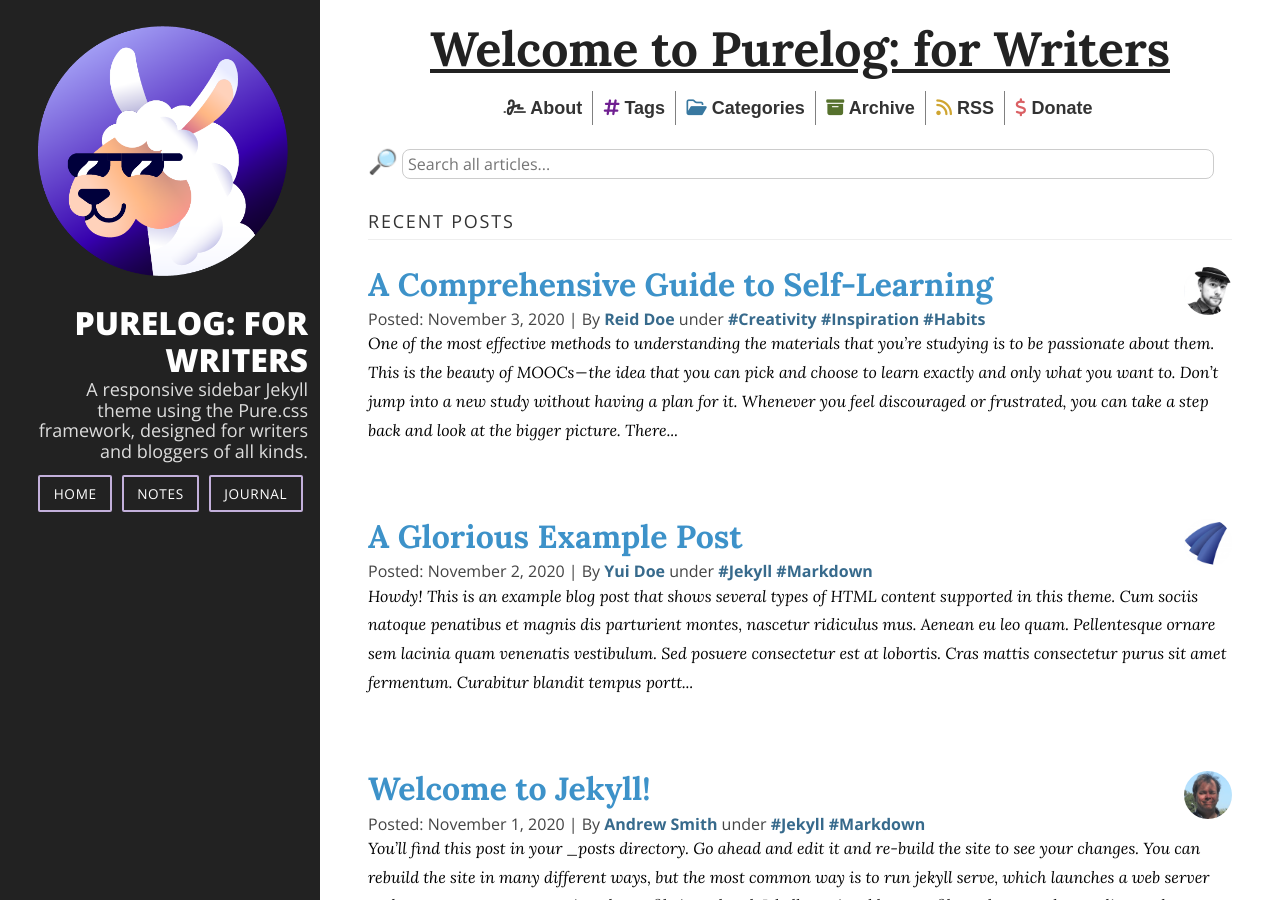
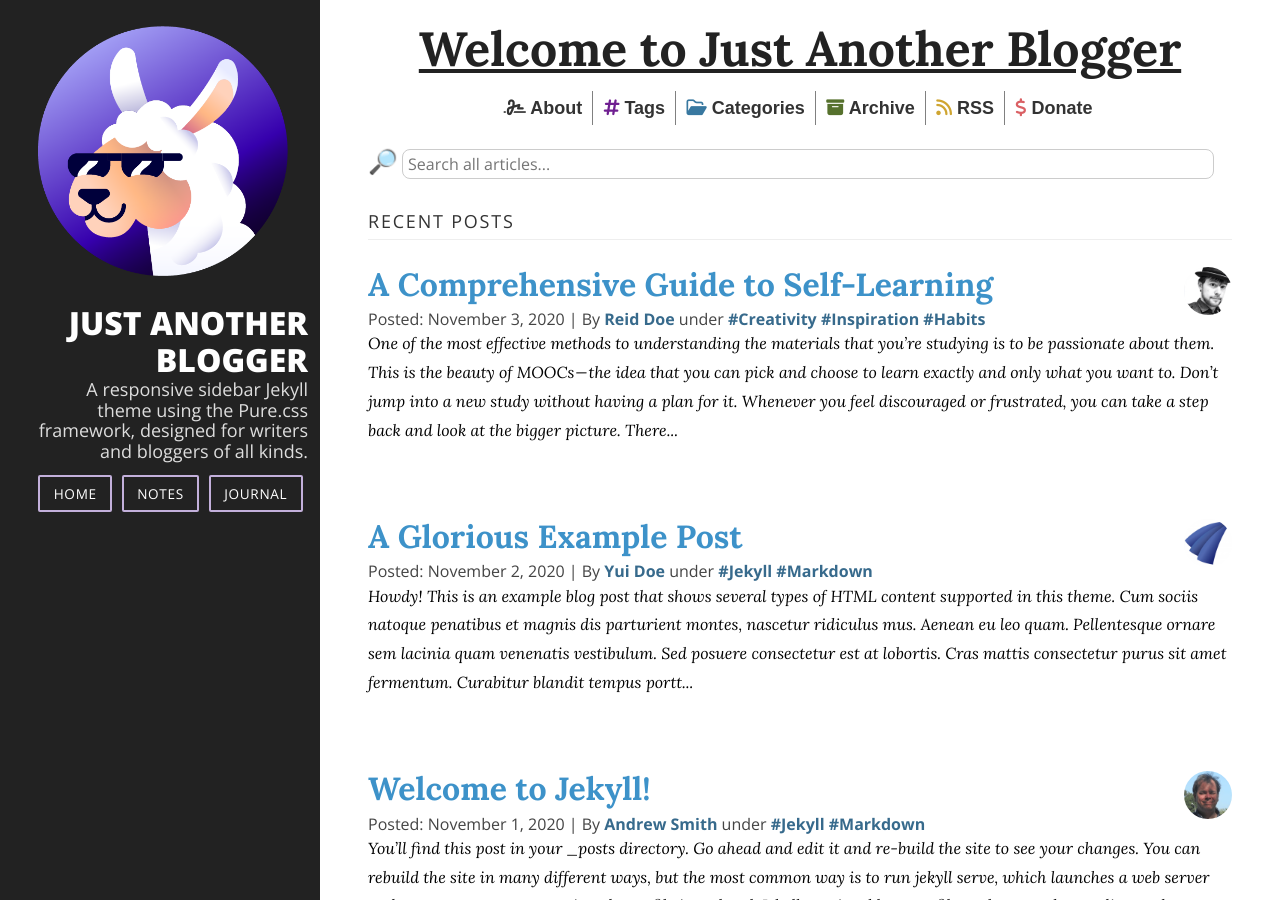
Before and after one commit to sanjeevpr/sanjeevpr.github.io, a Jekyll site: the page built from index.html, in a window 1280 px wide and 900 px high. Built offline with Jekyll 4.4.1, drawn with Linux system fonts in a browser that asks for light colours; nearby versions of some CDN libraries; the list of posts is cut into pages by our own code.

Commit message:
Initial Changes

```diff
--- a/_config.yml
+++ b/_config.yml
@@ -18,24 +18,24 @@
 # You can create any custom variable you would like, and they will be accessible
 # in the templates via {{ site.myvariable }}.
 
-title: "Purelog: for Writers"
-email: mail@brennanbrown.ca
+title: "Just Another Blogger"
+email: sanjiv.pradhan94@gmail.com
 description: >- # this means to ignore newlines until "baseurl:"
   A responsive sidebar Jekyll theme using the Pure.css framework,
   designed for writers and bloggers of all kinds.
 baseurl: "" # the subpath of your site, e.g. /blog
 url: "https://sanjeevpr.github.io" # the base hostname & protocol for your site, e.g. http://example.com
-repository: brennanbrown/purelog
-twitter: brennankbrown
-github: brennanbrown
+repository: sanjeevpr/sanjeepr.github.io
+twitter:
+github: sanjeevpr
 
 header_image: assets/profile.png
 
 google_analytics:
-comments: true
+comments: false
 disqus: purelog-jekyll
 
-author: Brennan K. Brown
+author: Sanjiv Pradhan
 author_bio: >-
   Hey there! 😄 My name is Brennan, I'm a 25-year-old Métis web developer and
   content strategist from Winnipeg, Manitoba and currently reside in Calgary,
```
